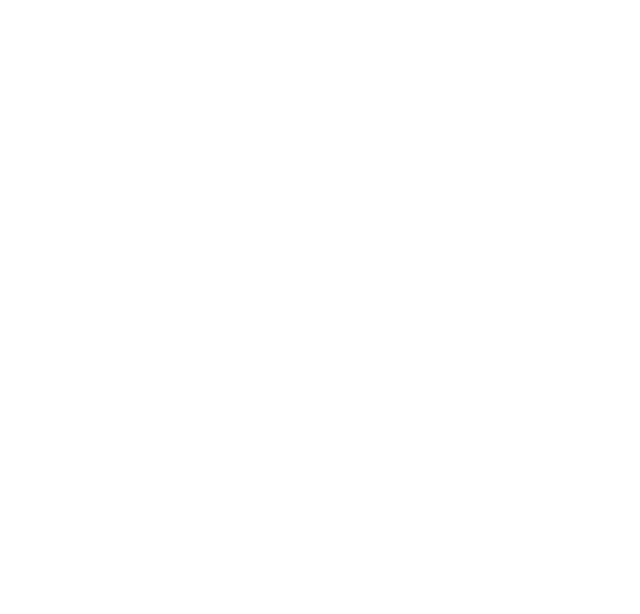
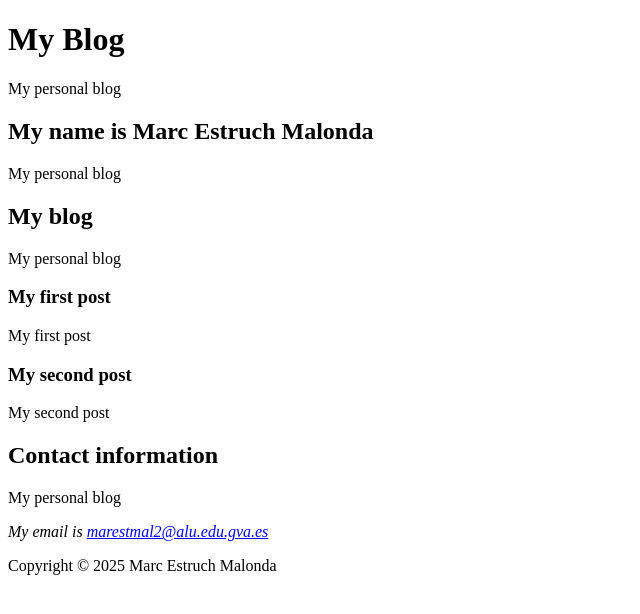
Before and after one commit to marcestruch/my-tech-skills, a plain HTML site: page blog-structure/index.html in a window 1280 px wide. Shown: the whole page, without its empty margins (0-640 px from the left). Drawn offline with Linux system fonts and the light colour scheme.

Commit message:
feat: populate header, main, blog, contact, and footer sections with initial content.

```diff
--- a/blog-structure/index.html
+++ b/blog-structure/index.html
@@ -10,19 +10,34 @@
 </head>
 <body>
     <header id="hero">
-
+        <h1>My Blog</h1>
+        <p>My personal blog</p>
     </header>
     <main id="info">
-
+        <h2>My name is Marc Estruch Malonda</h2>
+        <p>My personal blog</p>
     </main>
     <section id="blog">
-
+        <h2>My blog</h2>
+        <p>My personal blog</p>
+        <article>
+            <h3>My first post</h3>
+            <p>My first post</p>
+        </article>
+        <article>
+            <h3>My second post</h3>
+            <p>My second post</p>
+        </article>
     </section>
     <section id="contact-information">
-
+        <h2>Contact information</h2>
+        <p>My personal blog</p>
+        <address>
+            <p>My email is <a href="mailto:marestmal2@alu.edu.gva.es">marestmal2@alu.edu.gva.es</a></p>
+        </address>
     </section>
     <footer id="footer">
-
+        <p>Copyright &copy; 2025 Marc Estruch Malonda</p>
     </footer>
 </body>
 </html>
```
